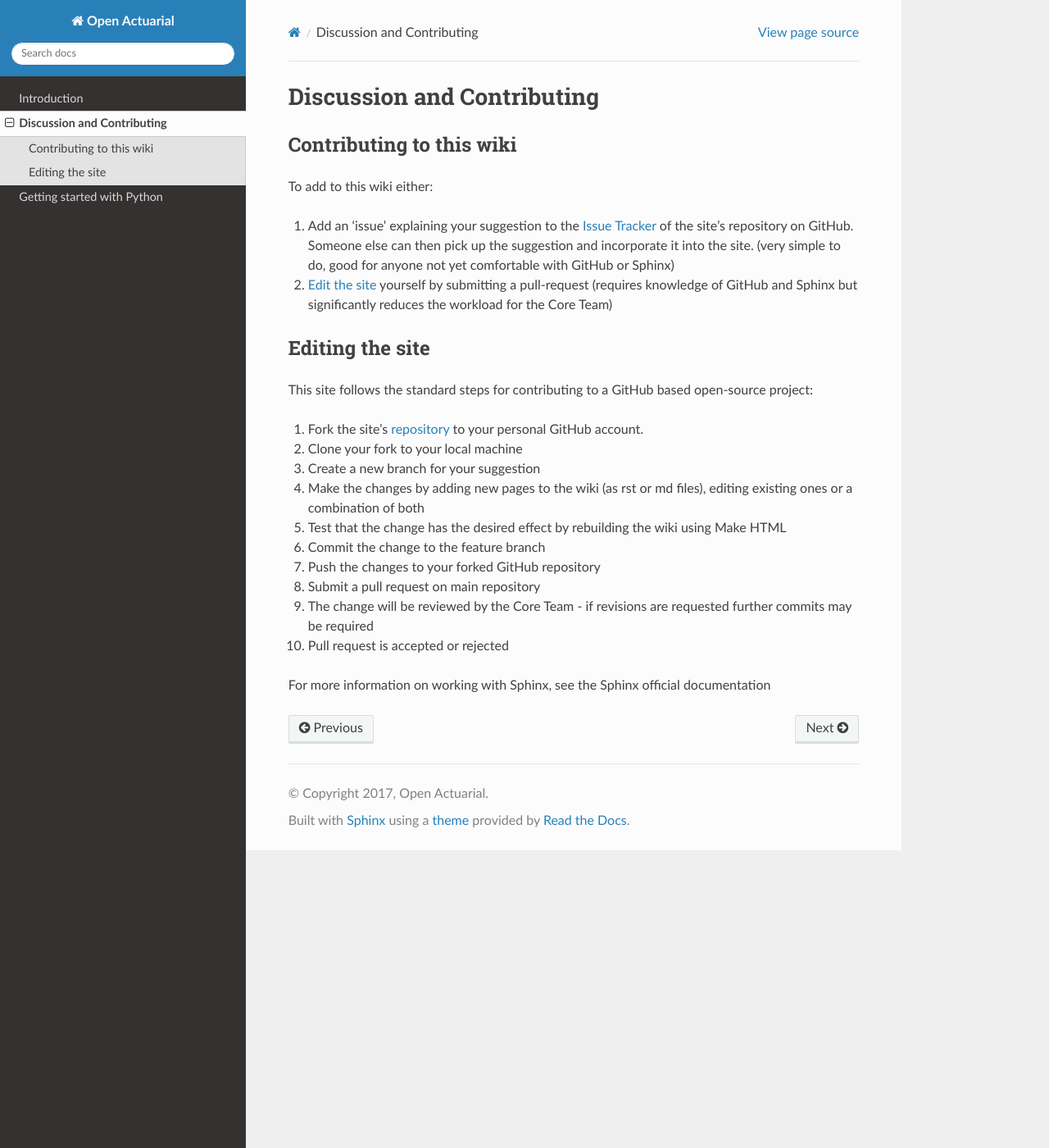
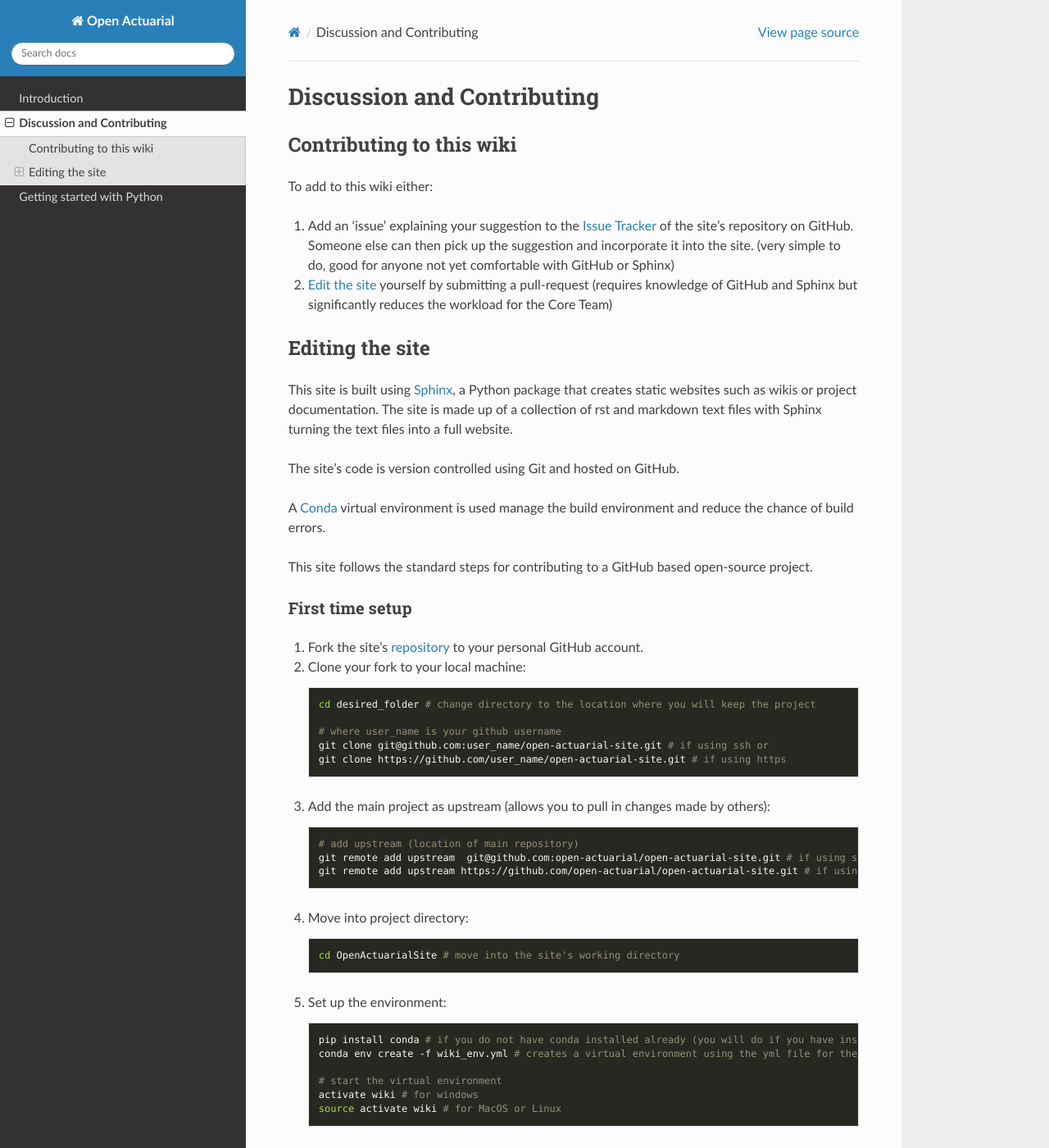
Before and after one commit to open-actuarial/open-actuarial-site, a Sphinx documentation site: the page built from docs/contributing.rst, in a window 1280 px wide and 1400 px high. Shown: the whole window at 82% size. Built offline with Sphinx 7.4.7 and the Read the Docs theme 2.0.0, drawn with Linux system fonts in a browser that asks for light colours; some of the changed text lies outside the part shown.

Commit message:
add more detail to contributing page

```diff
--- a/docs/conf.py
+++ b/docs/conf.py
@@ -79,7 +79,7 @@
 exclude_patterns = ['_build', 'Thumbs.db', '.DS_Store']
 
 # The name of the Pygments (syntax highlighting) style to use.
-pygments_style = 'sphinx'
+pygments_style = 'monokai' #'' sphinx
 
 # If true, `todo` and `todoList` produce output, else they produce nothing.
 todo_include_todos = True
--- a/docs/contributing.rst
+++ b/docs/contributing.rst
@@ -17,17 +17,95 @@
 Editing the site
 ----------------
 
-This site follows the standard steps for contributing to a GitHub based open-source project:
+.. highlight:: bash
+
+This site is built using `Sphinx <http://www.sphinx-doc.org>`_, a Python package that creates static websites such as wikis or project documentation. The site is made up of a collection of rst and markdown text files with Sphinx turning the text files into a full website.
+
+The site's code is version controlled using Git and hosted on GitHub.
+
+A `Conda <https://conda.io/docs/index.html>`_ virtual environment is used manage the build environment and reduce the chance of build errors.
+
+This site follows the standard steps for contributing to a GitHub based open-source project.
+
+First time setup
+^^^^^^^^^^^^^^^^
 
 #. Fork the site's `repository <https://github.com/open-actuarial/open-actuarial-site>`_ to your personal GitHub account.
-#. Clone your fork to your local machine
-#. Create a new branch for your suggestion
+#. Clone your fork to your local machine::
+
+    cd desired_folder # change directory to the location where you will keep the project
+
+    # where user_name is your github username
+    git clone git@github.com:user_name/open-actuarial-site.git # if using ssh or
+    git clone https://github.com/user_name/open-actuarial-site.git # if using https
+
+#. Add the main project as upstream (allows you to pull in changes made by others)::
+
+    # add upstream (location of main repository)
+    git remote add upstream  git@github.com:open-actuarial/open-actuarial-site.git # if using ssh
+    git remote add upstream https://github.com/open-actuarial/open-actuarial-site.git # if using https
+
+#. Move into project directory::
+
+    cd OpenActuarialSite # move into the site's working directory
+
+#. Set up the environment::
+
+    pip install conda # if you do not have conda installed already (you will do if you have installed Anaconda)
+    conda env create -f wiki_env.yml # creates a virtual environment using the yml file for the list of packages
+
+    # start the virtual environment
+    activate wiki # for windows
+    source activate wiki # for MacOS or Linux
+
+Making changes
+^^^^^^^^^^^^^^
+
+#. Fetch upstream updates from main GitHub repository (in case anyone else has made changes since you last worked on the project)::
+
+    git pull upstream master
+
+#. Create a new branch for your suggestion::
+
+    git branch branch_name # where branch_name is the name of the feature or bug
+
 #. Make the changes by adding new pages to the wiki (as rst or md files), editing existing ones or a combination of both
-#. Test that the change has the desired effect by rebuilding the wiki using Make HTML
-#. Commit the change to the feature branch
-#. Push the changes to your forked GitHub repository
+#. Test that the change has the desired effect by rebuilding the wiki using Make HTML::
+
+    make html # from windows CMD not Git Bash
+
+#. Commit the change to the feature branch::
+
+    git add file_name # to stage a change to a single file, or
+    git add . # if staging changes to all files
+    git commit -m "commit_message"
+
+#. Push the changes to your forked GitHub repository::
+
+    git pull upstream master # (to check for changes by others)
+    git push origin branch_name
+
 #. Submit a pull request on main repository
 #. The change will be reviewed by the Core Team - if revisions are requested further commits may be required
 #. Pull request is accepted or rejected
 
-For more information on working with Sphinx, see the Sphinx official documentation
+If using two-factor authentication (2FA)
+^^^^^^^^^^^^^^^^^^^^^^^^^^^^^^^^^^^^^^^^
+
+On windows, GitHub for Windows makes it a lot easier to use 2FA. If using the command line then you will use ssh. See `Settings <https://github.com/settings/keys>`_ on your GitHub account to set up ssh keys.
+
+Once ssh keys are set up:
+
+#. Test ssh connection (from `GitHub articles <https://help.github.com/articles/testing-your-ssh-connection/>`_)::
+
+    ssh -T git@github.com
+    # Attempts to ssh to GitHub
+
+#. Launch ssh agent::
+
+    eval $(ssh-agent -s)
+
+#. Add private key (if not already added)::
+
+    ssh-add ~/.ssh/id_rsa
+    # assumes key is already set up
--- a/docs/introduction.rst
+++ b/docs/introduction.rst
@@ -21,7 +21,6 @@
 ---------------------------
 
 - :ref:`Help improve this site <contributing>`
-
 
 Areas for focus
 ---------------
```
Also changed, not shown: wiki_env.yml (added, +34 -0 lines).
